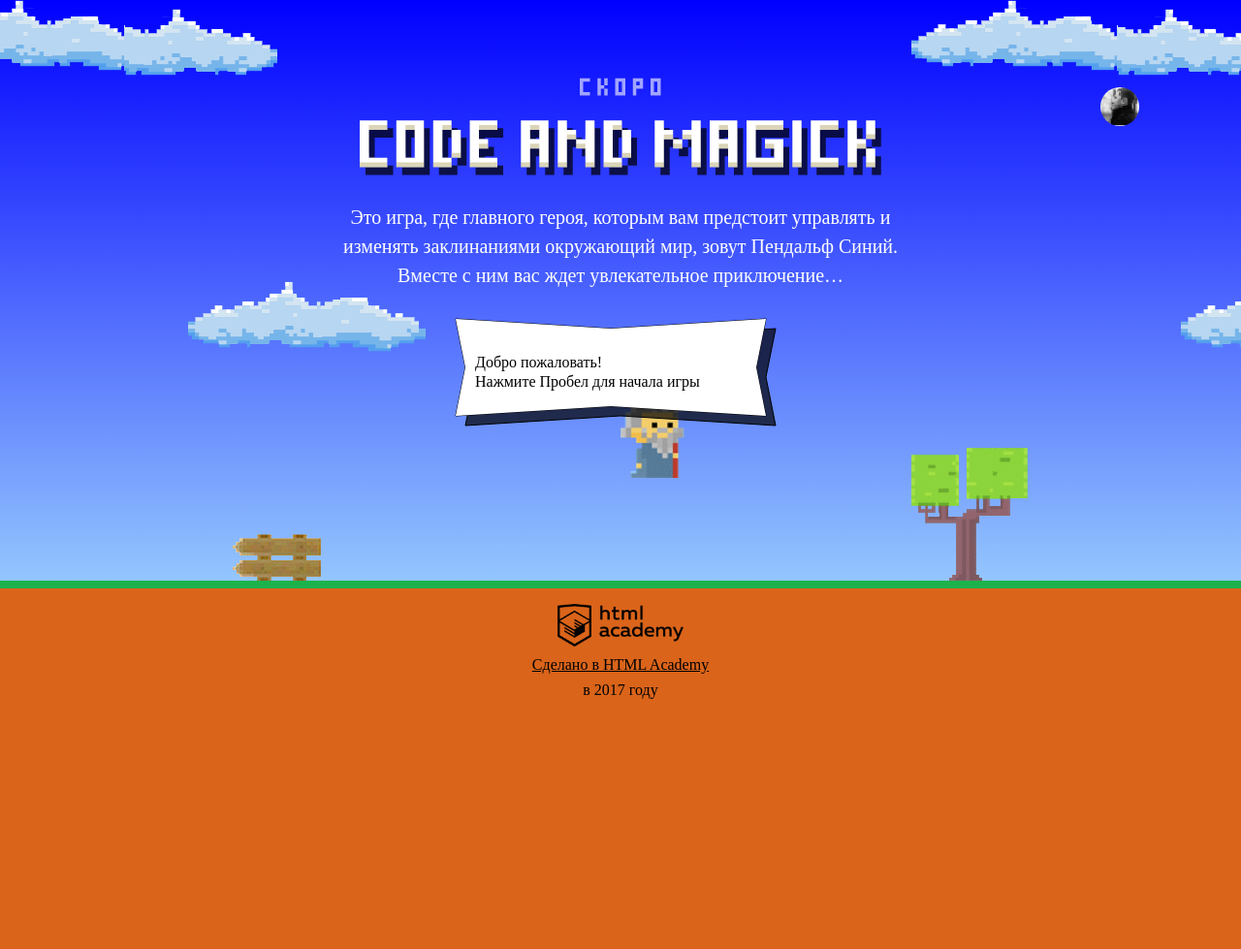
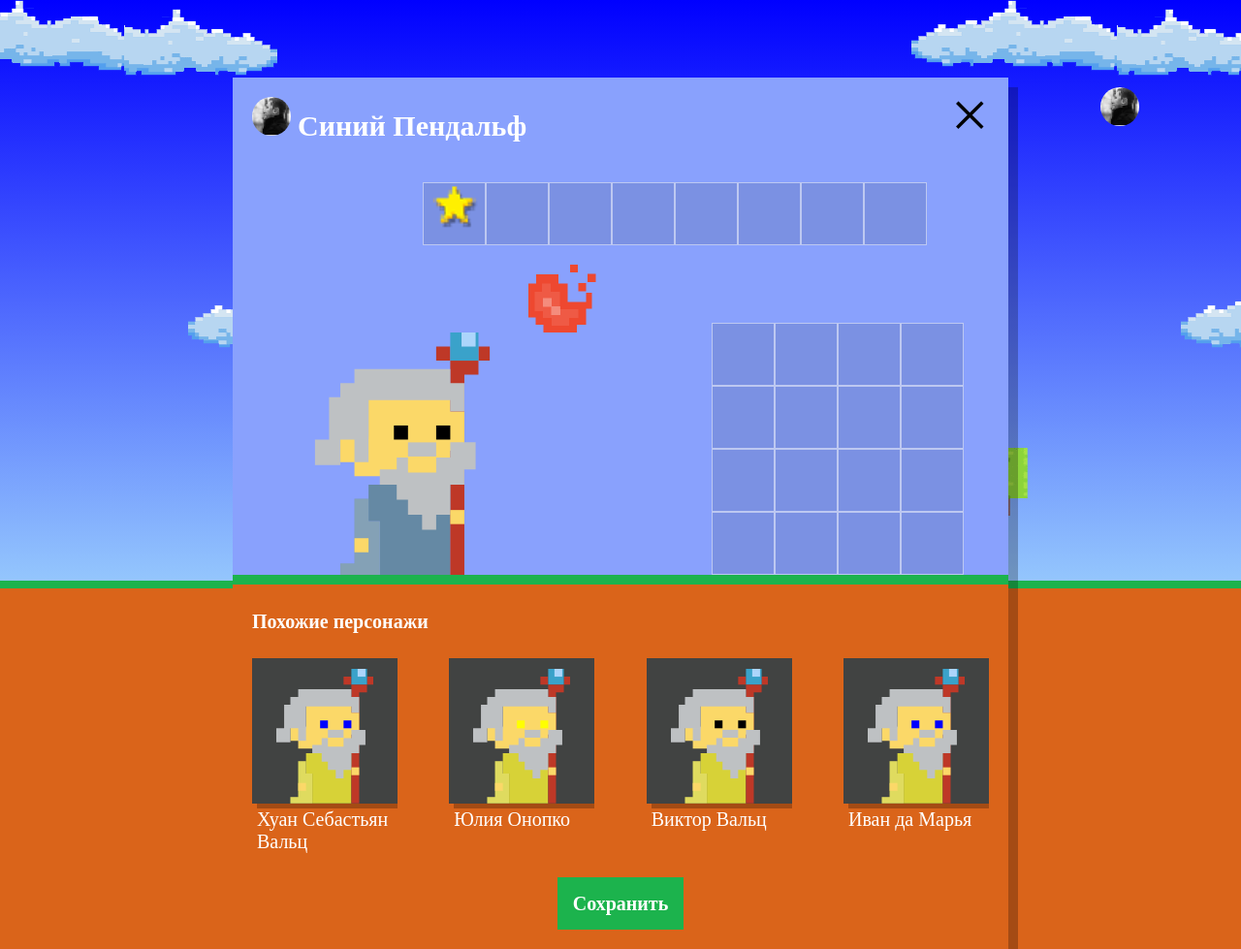
Before and after one commit to gogi5163/1233281-code-and-magick-19, a website: page index.html in a window 1280 px wide. Shown: the whole page at 97% size. Before the commit the page ends 800 px from the top, so only its background shows below. Drawn offline with Linux system fonts and the light colour scheme; a web font is replaced by a local one.

Commit message:
Учебный проект: нас орда

```diff
--- a/index.html
+++ b/index.html
@@ -201,6 +201,7 @@
 	   return height - (height * 2) / 3;
 	}
 </script>
+<script src="js/setup.js"></script>
 <script src="js/stat.js"></script>
 <script src="js/game.js"></script>
 
--- /dev/null
+++ b/js/setup.js
@@ -0,0 +1,48 @@
+'use strict';
+// 1. Убираем класс hidden у окна setup
+document.querySelector('.setup').classList.remove('hidden');
+// 2. Создаем массив с объектами, которые описывают магов.
+// 2.1 Задаем константы для генерации случайных магов
+var NAMES = ['Иван', 'Хуан Себастьян', 'Мария', 'Кристоф', 'Виктор', 'Юлия', 'Люпита', 'Вашингтон'];
+var LAST_NAMES = ['да Марья', 'Верон', 'Мирабелла', 'Вальц', 'Онопко', 'Топольницкая', 'Нионго', 'Ирвинг'];
+var COAT_COLORS = ['rgb(101, 137, 164)', 'rgb(241, 43, 107)', 'rgb(146, 100, 161)', 'rgb(56, 159, 117)', 'rgb(215, 210, 55)', 'rgb (0, 0, 0)'];
+var EYES_COLORS = ['black', 'red', 'blue', 'yellow', 'green'];
+// 2.2 Функция для выбора случайного элемента из массива
+var chooseRandomProperty = function (arr) {
+  return arr[Math.floor(Math.random() * (arr.length - 1))];
+};
+// 2.3 Функция для создания случайного мага
+var createRandomWizard = function (names, lastNames, coatColors, eyesColors) {
+  var name = chooseRandomProperty(names) + ' ' + chooseRandomProperty(lastNames);
+  var coatColor = chooseRandomProperty(coatColors);
+  var eyesColor = chooseRandomProperty(eyesColors);
+  return {name: name, coatColor: coatColor, eyesColor: eyesColor};
+};
+// 2.4 Создаем массив из четырех случайных маглв
+var RandomFourWizards = [];
+for (var i = 0; i < 4; i++) {
+  RandomFourWizards[i] = createRandomWizard(NAMES, LAST_NAMES, COAT_COLORS, EYES_COLORS);
+}
+// 3.1 Находим блок, который мы будем наполнять случайными сгенерированными магами
+var similarListElement = document.querySelector('.setup-similar-list');
+// 3.2 Находим шаблон мага
+var similarWizardTemplate = document.querySelector('#similar-wizard-template').content.querySelector('.setup-similar-item');
+// 3.3 Функция для создания DOM элемента, который соответсвует случайно сгенерированному волшебнику с данными из массива
+var renderWizard = function (wizard) {
+// 3.4 Клонируем шаблон с содержимым
+  var wizardElement = similarWizardTemplate.cloneNode(true);
+  // 3.5 Заполняем клонированный шаблон данными
+  wizardElement.querySelector('.setup-similar-label').textContent = wizard.name;
+  wizardElement.querySelector('.wizard-eyes').style.fill = wizard.eyesColor;
+  wizardElement.querySelector('.wizard-coat').style.fill = wizard.coatColor;
+  return wizardElement;
+};
+// 4.1 Создаем пустой объект документа, который мы будем наполнять, перед добавлением в DOM
+var fragment = document.createDocumentFragment();
+for (i = 0; i < 4; i++) {
+  fragment.appendChild(renderWizard(RandomFourWizards[i]));
+}
+// 4.2 Добавляем наполненный фрагмент в DOM
+similarListElement.appendChild(fragment);
+// 5 Покажем блок .setup-similar, удалив у него CSS-класс hidden
+document.querySelector('.setup-similar').classList.remove('hidden');
```
